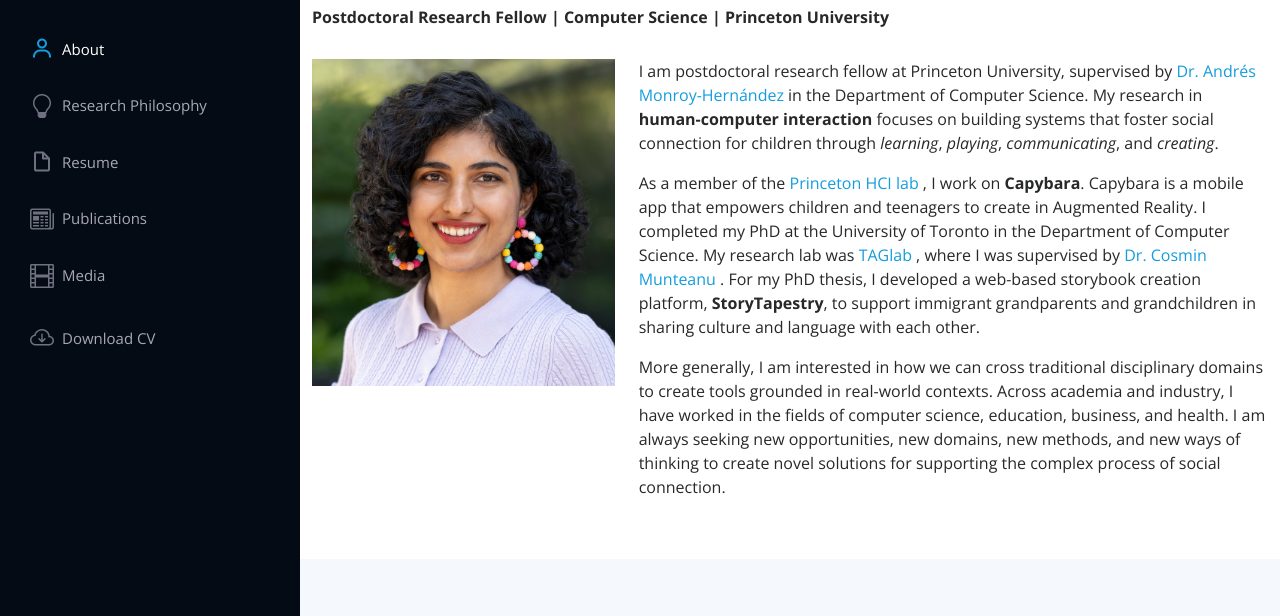
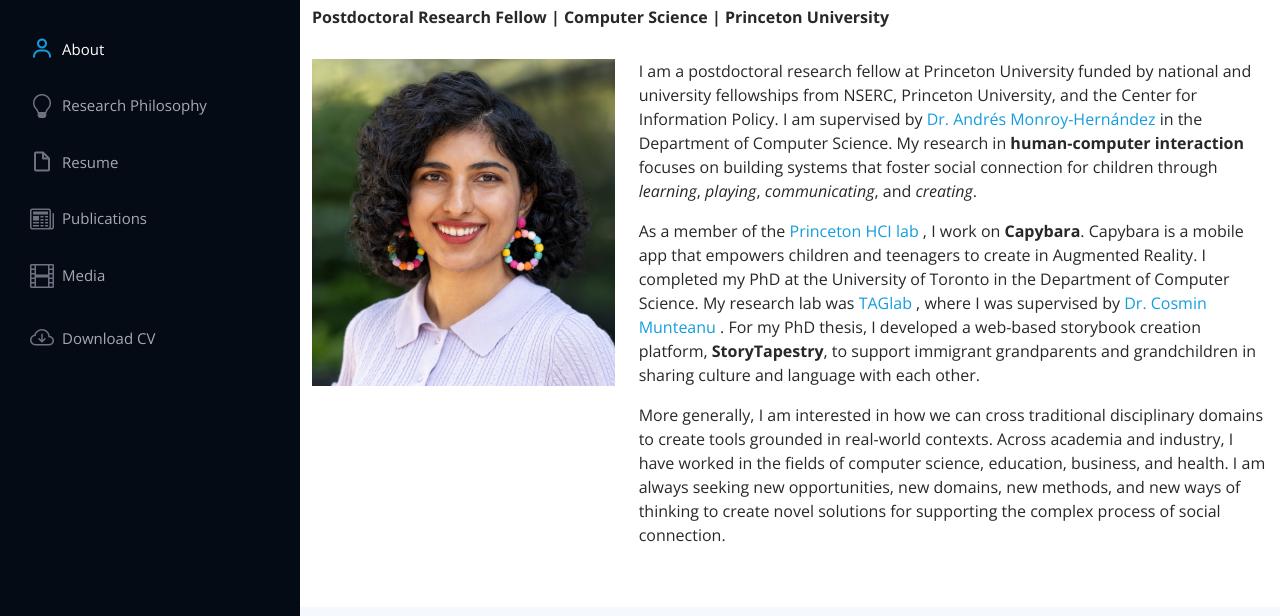
Before and after one commit to a-liaqat/a-liaqat, a website: page index.html in a window 1280 px wide. Shown: the part 111-727 px from the top of the page. Drawn offline with nearby package versions, Linux system fonts and the light colour scheme.

Commit message:
year of updates

```diff
--- a/index.html
+++ b/index.html
@@ -104,7 +104,7 @@
           <div class="col-lg-8 pt-4 pt-lg-0 content" data-aos="fade-left">
             <!-- <h3>UI/UX Designer &amp; Web Developer.</h3> -->
             <p>
-              I am  postdoctoral research fellow at Princeton University, supervised by <a href="https://www.andresmh.com/" target="_blank">Dr. Andrés Monroy-Hernández</a> in the Department of Computer Science. My research in <strong>human-computer interaction</strong> focuses on building systems that foster social connection for children through <em>learning</em>, <em>playing</em>, <em>communicating</em>, and <em>creating</em>.</p>
+              I am a postdoctoral research fellow at Princeton University funded by national and university fellowships from NSERC, Princeton University, and the Center for Information Policy. I am supervised by <a href="https://www.andresmh.com/" target="_blank">Dr. Andrés Monroy-Hernández</a> in the Department of Computer Science. My research in <strong>human-computer interaction</strong> focuses on building systems that foster social connection for children through <em>learning</em>, <em>playing</em>, <em>communicating</em>, and <em>creating</em>.</p>
 
               As a member of the <a href="https://hci.princeton.edu" target="_blank">Princeton HCI lab </a>, I work on <strong>Capybara</strong>. Capybara is a mobile app that empowers children and teenagers to create in Augmented Reality. I completed my PhD at the University of Toronto in the Department of Computer Science. My research lab was <a href="http://taglab.utoronto.ca" target="_blank">TAGlab</a> , where I was supervised by <a href="http://www.cs.utoronto.ca/~mcosmin/" target="_blank">Dr. Cosmin Munteanu</a> . For my PhD thesis, I developed a web-based storybook creation platform, <strong>StoryTapestry</strong>, to support immigrant grandparents and grandchildren in sharing culture and language with each other. </p>
 
```
